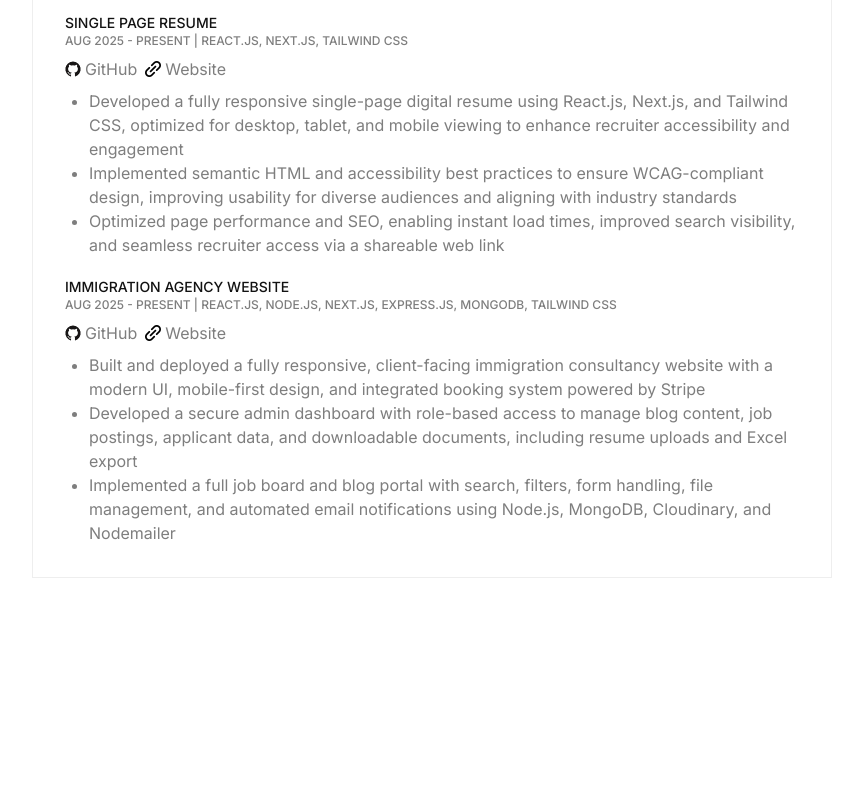
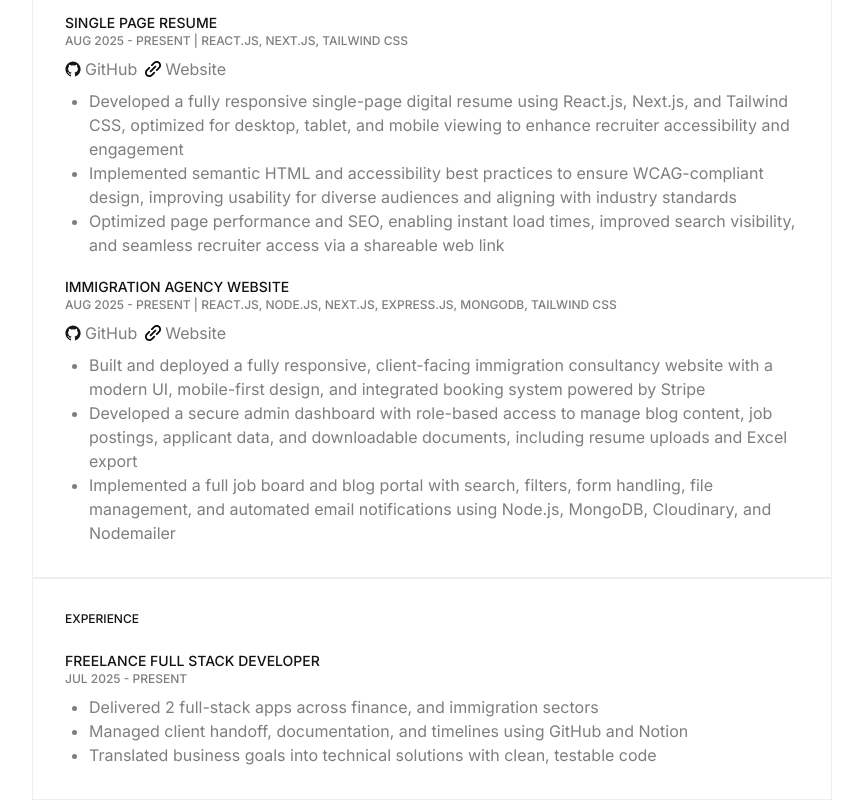
Before and after one commit to joewardperalta/single-page-resume, a Next.js app: page / in a window 1280 px wide. Shown: the part 720-1520 px from the top of the page, without its empty margins (208-1071 px from the left). Before the commit the page ends 1298 px from the top, so only its background shows below. Built offline with nearby package versions, Linux system fonts and the light colour scheme.

Commit message:
Create the Experience Card component, add the necessary data to the experience.json, and construct the experience section.

```diff
--- a/app/page.js
+++ b/app/page.js
@@ -7,10 +7,12 @@ import SocialLinkCard from "@/components/SocialLinkCard";
 import SubTitle from "@/components/SubTitle";
 import Title from "@/components/Title";
 import Wrapper from "@/components/Wrapper";
+import ExperienceCard from "@/components/ExperienceCard";
 
 import skills from "@/data/skills.json";
 import socials from "@/data/socials.json";
 import projects from "@/data/projects.json";
+import experience from "@/data/experience.json";
 
 export default function Home() {
   return (
@@ -78,6 +80,7 @@ export default function Home() {
         </Wrapper>
       </section>
 
+      {/* Projects Section */}
       <section>
         <Wrapper>
           <SectionHeading className="mb-6">Projects</SectionHeading>
@@ -91,6 +94,21 @@ export default function Home() {
           </ul>
         </Wrapper>
       </section>
+
+      {/* Experience Section */}
+      <section>
+        <Wrapper>
+          <SectionHeading className="mb-6">Experience</SectionHeading>
+
+          <ul className="space-y-5">
+            {experience.map((experience) => (
+              <li key={experience.id}>
+                <ExperienceCard experience={experience} />
+              </li>
+            ))}
+          </ul>
+        </Wrapper>
+      </section>
     </main>
   );
 }
--- /dev/null
+++ b/components/ExperienceCard.jsx
@@ -0,0 +1,41 @@
+import Paragraph from "./Paragraph";
+import SubHeading from "./SubHeading";
+
+export default function ExperienceCard({ className, experience }) {
+  const experienceDateText =
+    experience.startDate.month +
+    " " +
+    experience.startDate.year +
+    " - " +
+    (experience.endDate.month
+      ? experience.endDate.month + " " + experience.endDate.year
+      : "Present");
+
+  return (
+    <div className="space-y-2">
+      {/* Headline */}
+      <div>
+        {/* Title */}
+        <SubHeading>{experience.title}</SubHeading>
+
+        {/* Date and stack */}
+        <div>
+          <p className="font-medium text-xs uppercase text-secondary">
+            {experienceDateText}
+          </p>
+        </div>
+      </div>
+
+      {/* Responsibilities */}
+      <div className="pl-6">
+        <ul>
+          {experience.responsibilities.map((responsibility, index) => (
+            <li className="list-disc text-secondary" key={index}>
+              <Paragraph>{responsibility}</Paragraph>
+            </li>
+          ))}
+        </ul>
+      </div>
+    </div>
+  );
+}
--- /dev/null
+++ b/data/experience.json
@@ -0,0 +1,19 @@
+[
+  {
+    "id": 1,
+    "title": "Freelance Full Stack Developer",
+    "startDate": {
+      "month": "Jul",
+      "year": 2025
+    },
+    "endDate": {
+      "month": null,
+      "year": null
+    },
+    "responsibilities": [
+      "Delivered 2 full-stack apps across finance, and immigration sectors",
+      "Managed client handoff, documentation, and timelines using GitHub and Notion",
+      "Translated business goals into technical solutions with clean, testable code"
+    ]
+  }
+]
```
